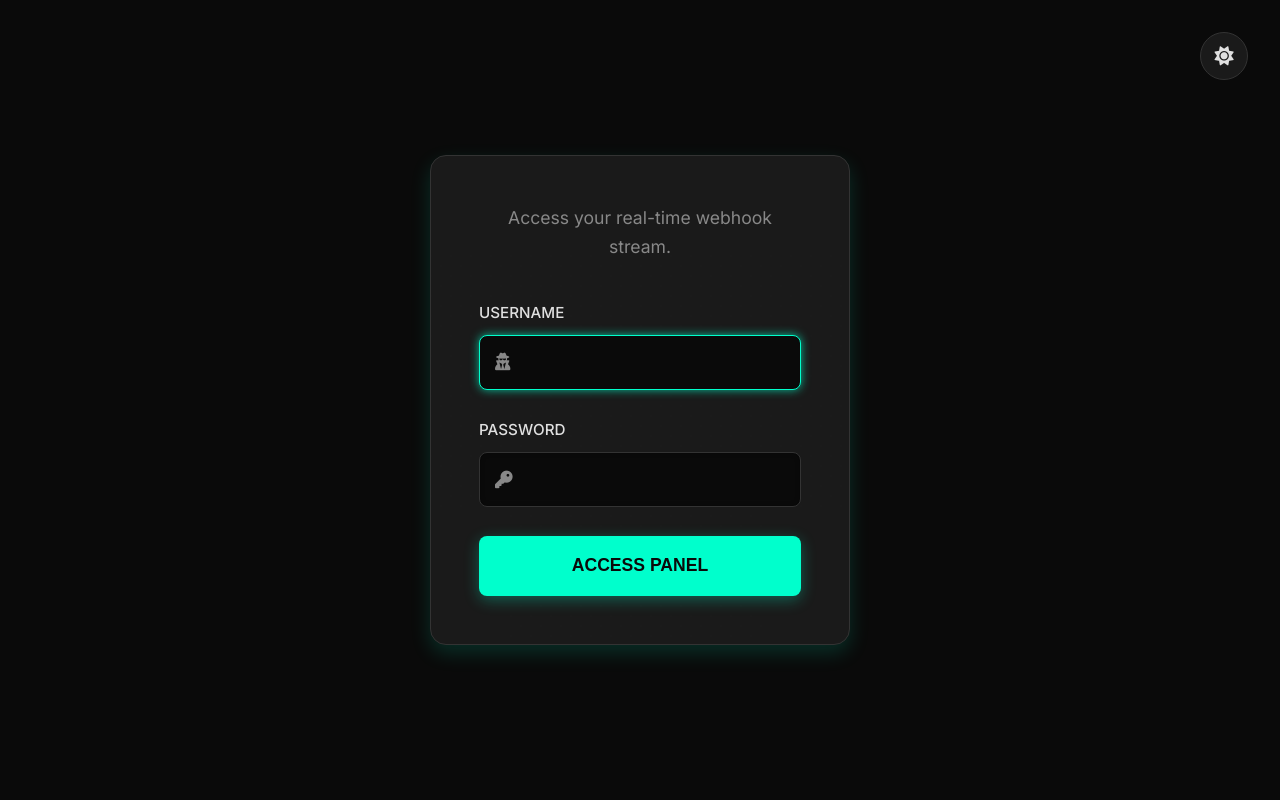
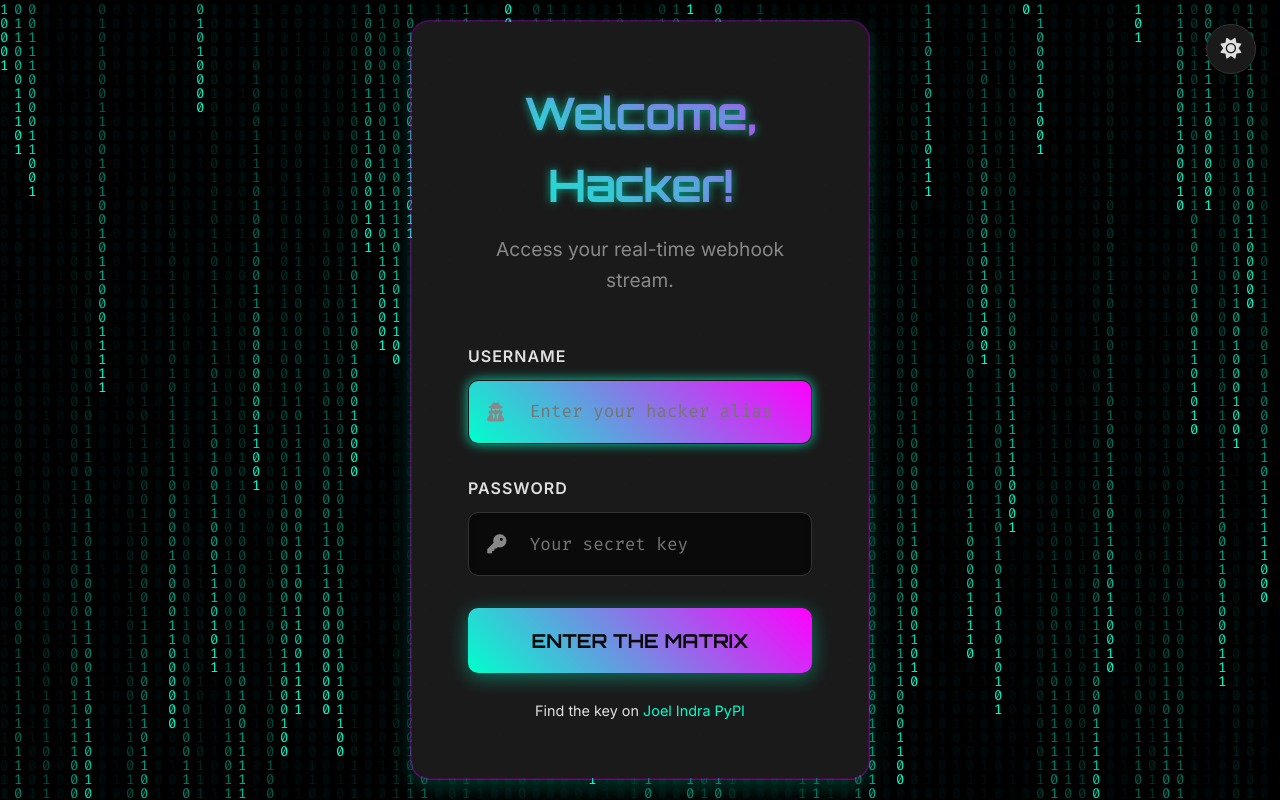
Before and after one commit to joelindra/Demeter, a Flask app: page /login in a window 1280 px wide. Run offline with Flask 3, Linux system fonts and the light colour scheme.

Commit message:
Update login.html

```diff
--- a/templates/login.html
+++ b/templates/login.html
@@ -5,46 +5,47 @@
     <meta name="viewport" content="width=device-width, initial-scale=1.0">
     <title>Login - Webhook Monitor</title>
     <link href="https://cdnjs.cloudflare.com/ajax/libs/font-awesome/6.0.0/css/all.min.css" rel="stylesheet">
-    <link href="https://fonts.googleapis.com/css2?family=Fira+Code:wght@400;500;600&family=Inter:wght@300;400;500;600;700;800&display=swap" rel="stylesheet">
+    <link href="https://fonts.googleapis.com/css2?family=Fira+Code:wght@400;500;600&family=Inter:wght@300;400;500;600;700;800&family=Orbitron:wght@400;700&display=swap" rel="stylesheet">
     <style>
         :root {
-            --bg-primary: #0A0A0A; /* Near black */
-            --bg-secondary: #1A1A1A; /* Darker gray for container */
-            --text-primary: #E0E0E0; /* Light gray */
-            --text-secondary: #888888; /* Muted gray */
-            --accent: #00FFCC; /* Vibrant Teal/Cyan */
-            --border: #333333; /* Darker border */
-            --card-shadow: 0 8px 20px rgba(0, 255, 204, 0.15); /* More pronounced glow for login box */
-            --hover-shadow: 0 12px 25px rgba(0, 255, 204, 0.25); /* Even stronger hover glow */
-            --input-focus-glow: 0 0 10px rgba(0, 255, 204, 0.7); /* Stronger glow for inputs */
-            --error: #FF4444; /* Brighter error red */
+            --bg-primary: #0A0A0A;
+            --bg-secondary: #1A1A1A;
+            --text-primary: #E0E0E0;
+            --text-secondary: #888888;
+            --accent: #00FFCC;
+            --accent-gradient: linear-gradient(45deg, #00FFCC, #FF00FF);
+            --border: #333333;
+            --card-shadow: 0 8px 20px rgba(0, 255, 204, 0.2);
+            --hover-shadow: 0 12px 30px rgba(0, 255, 204, 0.3);
+            --input-focus-glow: 0 0 12px rgba(0, 255, 204, 0.8);
+            --error: #FF4444;
         }
 
-        /* Dark theme (default for this design) */
         [data-theme="dark"] {
             --bg-primary: #0A0A0A;
             --bg-secondary: #1A1A1A;
             --text-primary: #E0E0E0;
             --text-secondary: #888888;
             --accent: #00FFCC;
+            --accent-gradient: linear-gradient(45deg, #00FFCC, #FF00FF);
             --border: #333333;
-            --card-shadow: 0 8px 20px rgba(0, 255, 204, 0.15);
-            --hover-shadow: 0 12px 25px rgba(0, 255, 204, 0.25);
-            --input-focus-glow: 0 0 10px rgba(0, 255, 204, 0.7);
+            --card-shadow: 0 8px 20px rgba(0, 255, 204, 0.2);
+            --hover-shadow: 0 12px 30px rgba(0, 255, 204, 0.3);
+            --input-focus-glow: 0 0 12px rgba(0, 255, 204, 0.8);
             --error: #FF4444;
         }
 
-        /* Light theme - for completeness */
         [data-theme="light"] {
-            --bg-primary: #ffffff;
-            --bg-secondary: #f4f4f4;
+            --bg-primary: #F5F5F5;
+            --bg-secondary: #FFFFFF;
             --text-primary: #111111;
             --text-secondary: #666666;
             --accent: #000000;
+            --accent-gradient: linear-gradient(45deg, #000000, #444444);
             --border: #e0e0e0;
-            --card-shadow: 0 4px 6px rgba(0, 0, 0, 0.05);
-            --hover-shadow: 0 8px 15px rgba(0, 0, 0, 0.1);
-            --input-focus-glow: 0 0 5px rgba(0, 0, 0, 0.2);
+            --card-shadow: 0 4px 8px rgba(0, 0, 0, 0.1);
+            --hover-shadow: 0 8px 16px rgba(0, 0, 0, 0.15);
+            --input-focus-glow: 0 0 6px rgba(0, 0, 0, 0.3);
             --error: #ff4a4a;
         }
 
@@ -52,7 +53,7 @@
             margin: 0;
             padding: 0;
             box-sizing: border-box;
-            transition: all 0.3s ease; /* Smooth transitions for theme changes */
+            transition: all 0.3s ease;
         }
 
         body {
@@ -64,23 +65,41 @@
             display: flex;
             align-items: center;
             justify-content: center;
-            position: relative; /* For theme toggle positioning */
+            position: relative;
+            overflow: hidden;
+        }
+
+        /* Matrix-like background animation */
+        #matrix-bg {
+            position: absolute;
+            top: 0;
+            left: 0;
+            width: 100%;
+            height: 100%;
+            z-index: -2;
+            background: var(--bg-primary);
         }
 
         .login-container {
             width: 100%;
-            max-width: 420px; /* Slightly wider */
-            padding: 3rem; /* More padding */
+            max-width: 460px;
+            padding: 3.5rem;
             background: var(--bg-secondary);
-            border-radius: 16px; /* More rounded corners */
-            border: 1px solid var(--border); /* Subtle border */
+            border-radius: 20px;
+            border: 2px solid transparent;
+            background-clip: padding-box;
             box-shadow: var(--card-shadow);
             position: relative;
             overflow: hidden;
-            z-index: 1; /* Ensure it's above background effects */
+            z-index: 1;
+            animation: glowBorder 2s infinite alternate;
         }
 
-        /* Background grid/dots effect for extra hacker feel */
+        @keyframes glowBorder {
+            0% { border-color: rgba(0, 255, 204, 0.3); }
+            100% { border-color: rgba(255, 0, 255, 0.3); }
+        }
+
         .login-container::before {
             content: '';
             position: absolute;
@@ -88,43 +107,53 @@
             left: 0;
             right: 0;
             bottom: 0;
-            background:
-                radial-gradient(circle, var(--border) 1px, transparent 1px) 0 0 / 20px 20px,
-                radial-gradient(circle, var(--border) 1px, transparent 1px) 10px 10px / 20px 20px;
-            opacity: 0.05; /* Very subtle */
+            background: radial-gradient(circle, var(--border) 1px, transparent 1px) 0 0 / 25px 25px;
+            opacity: 0.08;
             z-index: -1;
         }
 
-
         .login-header {
             text-align: center;
-            margin-bottom: 2.5rem; /* More space */
+            margin-bottom: 3rem;
         }
 
         h1 {
-            font-size: 2.5rem; /* Larger title */
-            font-weight: 800;
-            letter-spacing: -1.5px; /* Tighter letter spacing */
-            margin-bottom: 0.75rem;
-            color: var(--accent); /* Accent color for title */
-            text-shadow: 0 0 8px rgba(0, 255, 204, 0.5); /* Glow effect */
+            font-family: 'Orbitron', sans-serif;
+            font-size: 2.8rem;
+            font-weight: 700;
+            letter-spacing: -1px;
+            margin-bottom: 0.8rem;
+            background: var(--accent-gradient);
+            -webkit-background-clip: text;
+            -webkit-text-fill-color: transparent;
+            text-shadow: 0 0 10px rgba(0, 255, 204, 0.6);
         }
 
         .login-subtitle {
             color: var(--text-secondary);
-            font-size: 1.1rem; /* Slightly larger */
+            font-size: 1.2rem;
+            font-weight: 400;
+            opacity: 0.9;
+            transform: translateY(10px);
+            animation: fadeIn 1s ease forwards;
+        }
+
+        @keyframes fadeIn {
+            to { transform: translateY(0); opacity: 1; }
         }
 
         .form-group {
-            margin-bottom: 1.8rem; /* More space between form groups */
+            margin-bottom: 2rem;
         }
 
         .form-group label {
             display: block;
-            margin-bottom: 0.6rem; /* More space below label */
-            font-weight: 500;
+            margin-bottom: 0.7rem;
+            font-weight: 600;
             color: var(--text-primary);
-            font-size: 0.95rem;
+            font-size: 1rem;
+            text-transform: uppercase;
+            letter-spacing: 1px;
         }
 
         .input-with-icon {
@@ -133,150 +162,194 @@
 
         .input-with-icon i {
             position: absolute;
-            left: 1rem;
+            left: 1.2rem;
             top: 50%;
             transform: translateY(-50%);
             color: var(--text-secondary);
-            font-size: 1.1rem; /* Slightly larger icon */
-            pointer-events: none; /* Make icon not interfere with input click */
+            font-size: 1.2rem;
+            transition: color 0.3s ease;
         }
 
         .form-control {
             width: 100%;
-            padding: 1rem;
-            padding-left: 3.5rem; /* Room for larger icon */
+            padding: 1.2rem 1.2rem 1.2rem 3.8rem;
             border: 1px solid var(--border);
-            border-radius: 8px;
+            border-radius: 10px;
             background: var(--bg-primary);
             color: var(--text-primary);
-            font-size: 1rem;
-            box-shadow: inset 0 0 5px rgba(0, 0, 0, 0.3); /* Inner shadow for depth */
-            font-family: 'Fira Code', monospace; /* Monospaced font for inputs */
+            font-size: 1.1rem;
+            box-shadow: inset 0 0 6px rgba(0, 0, 0, 0.4);
+            font-family: 'Fira Code', monospace;
         }
 
         .form-control:focus {
             outline: none;
-            border-color: var(--accent);
-            box-shadow: var(--input-focus-glow); /* Accent glow on focus */
+            border-color: transparent;
+            background: var(--accent-gradient);
+            -webkit-background-clip: padding-box;
+            box-shadow: var(--input-focus-glow);
+            color: var(--bg-primary);
+        }
+
+        .form-control:focus + i {
+            color: var(--bg-primary);
         }
 
         .btn {
             width: 100%;
-            padding: 1.2rem; /* Larger button */
+            padding: 1.3rem;
             border: none;
-            border-radius: 8px;
-            font-weight: 600;
+            border-radius: 10px;
+            font-weight: 700;
+            font-family: 'Orbitron', sans-serif;
             cursor: pointer;
-            font-size: 1.1rem; /* Larger text */
-            transition: all 0.3s ease;
-            background: var(--accent);
+            font-size: 1.2rem;
+            background: var(--accent-gradient);
             color: var(--bg-primary);
-            box-shadow: 0 4px 15px rgba(0, 255, 204, 0.3); /* Initial button glow */
+            box-shadow: 0 4px 20px rgba(0, 255, 204, 0.4);
+            position: relative;
+            overflow: hidden;
+        }
+
+        .btn::before {
+            content: '';
+            position: absolute;
+            top: 0;
+            left: -100%;
+            width: 100%;
+            height: 100%;
+            background: linear-gradient(90deg, transparent, rgba(255, 255, 255, 0.3), transparent);
+            transition: left 0.5s ease;
+        }
+
+        .btn:hover::before {
+            left: 100%;
         }
 
         .btn:hover {
-            transform: translateY(-3px) scale(1.01); /* More pronounced lift */
-            box-shadow: var(--hover-shadow); /* Stronger glow on hover */
+            transform: translateY(-4px) scale(1.02);
+            box-shadow: var(--hover-shadow);
         }
 
         .theme-toggle {
             position: absolute;
-            top: 2rem; /* Adjusted for consistency */
-            right: 2rem; /* Adjusted for consistency */
-            background: var(--bg-secondary); /* Match other elements */
+            top: 1.5rem;
+            right: 1.5rem;
+            background: var(--bg-secondary);
             border: 1px solid var(--border);
             color: var(--text-primary);
-            width: 48px; /* Larger toggle */
-            height: 48px; /* Larger toggle */
+            width: 50px;
+            height: 50px;
             border-radius: 50%;
             cursor: pointer;
-            font-size: 1.2rem; /* Larger icon */
-            transition: transform 0.3s ease, background 0.3s ease, border-color 0.3s ease;
+            font-size: 1.3rem;
             display: flex;
             justify-content: center;
             align-items: center;
-            z-index: 10; /* Ensure it's on top */
+            z-index: 10;
+            transition: transform 0.4s ease, background 0.3s ease, border-color 0.3s ease;
         }
 
         .theme-toggle:hover {
-            transform: rotate(45deg) scale(1.05);
+            transform: rotate(360deg);
             border-color: var(--accent);
-            box-shadow: 0 0 10px rgba(0, 255, 204, 0.5); /* Accent glow */
+            box-shadow: 0 0 12px rgba(0, 255, 204, 0.6);
         }
 
         .error-message {
-            background-color: var(--error);
+            background: var(--error);
             color: white;
-            padding: 0.85rem; /* Slightly more padding */
-            border-radius: 8px;
-            margin-bottom: 2rem; /* More space below error message */
-            font-size: 0.95rem;
+            padding: 1rem;
+            border-radius: 10px;
+            margin-bottom: 2rem;
+            font-size: 1rem;
             text-align: center;
             display: flex;
             align-items: center;
             justify-content: center;
-            gap: 0.5rem;
+            gap: 0.6rem;
             font-weight: 500;
-            box-shadow: 0 0 10px rgba(255, 68, 68, 0.5); /* Error glow */
+            box-shadow: 0 0 12px rgba(255, 68, 68, 0.6);
+            animation: shake 0.3s ease;
+        }
+
+        @keyframes shake {
+            0%, 100% { transform: translateX(0); }
+            25% { transform: translateX(-5px); }
+            75% { transform: translateX(5px); }
         }
 
         @media (max-width: 480px) {
             .login-container {
-                padding: 2rem;
-                max-width: 90%;
+                padding: 2.5rem;
+                max-width: 95%;
             }
             .theme-toggle {
                 top: 1rem;
                 right: 1rem;
-                width: 40px;
-                height: 40px;
+                width: 45px;
+                height: 45px;
+                font-size: 1.1rem;
+            }
+            h1 {
+                font-size: 2.2rem;
+            }
+            .login-subtitle {
                 font-size: 1rem;
             }
         }
     </style>
 </head>
 <body>
+    <canvas id="matrix-bg"></canvas>
     <button class="theme-toggle" onclick="toggleTheme()" aria-label="Toggle theme">
         <i class="fas fa-moon"></i>
     </button>
 
     <div class="login-container">
         <div class="login-header">
-            <p class="login-subtitle">Access your real-time webhook stream.</p> </div>
+            <h1>Welcome, Hacker!</h1>
+            <p class="login-subtitle">Access your real-time webhook stream.</p>
+        </div>
 
         {% if error %}
         <div class="error-message">
-            <i class="fas fa-exclamation-triangle"></i> {{ error }} </div>
+            <i class="fas fa-exclamation-triangle"></i> {{ error }}
+        </div>
         {% endif %}
 
         <form action="/login" method="POST">
             <div class="form-group">
-                <label for="username">USERNAME</label> <div class="input-with-icon">
-                    <i class="fas fa-user-secret"></i> <input type="text" id="username" name="username" class="form-control" required autofocus>
+                <label for="username">USERNAME</label>
+                <div class="input-with-icon">
+                    <i class="fas fa-user-secret"></i>
+                    <input type="text" id="username" name="username" class="form-control" placeholder="Enter your hacker alias" required autofocus>
                 </div>
             </div>
 
             <div class="form-group">
-                <label for="password">PASSWORD</label> <div class="input-with-icon">
-                    <i class="fas fa-key"></i> <input type="password" id="password" name="password" class="form-control" required>
+                <label for="password">PASSWORD</label>
+                <div class="input-with-icon">
+                    <i class="fas fa-key"></i>
+                    <input type="password" id="password" name="password" class="form-control" placeholder="Your secret key" required>
                 </div>
             </div>
 
-            <button type="submit" class="btn">ACCESS PANEL</button> </form>
+            <button type="submit" class="btn">ENTER THE MATRIX</button>
+        </form>
+        <br>
+        <p style="text-align: center; font-size: 0.9rem;">
+            Find the key on <a href="https://pypi.org/user/Anonre/" style="color: var(--accent); text-decoration: none;">Joel Indra PyPI</a>
+        </p>
     </div>
 
     <script>
         // Initialize theme from localStorage
         document.addEventListener('DOMContentLoaded', () => {
-            const savedTheme = localStorage.getItem('theme');
-            // Default to dark mode for hacker aesthetic
-            if (savedTheme === 'light') {
-                toggleTheme(); // This will switch it to light mode
-            } else {
-                // Ensure dark mode is applied if no theme is saved or if dark is saved
-                document.documentElement.setAttribute('data-theme', 'dark');
-                document.querySelector('.theme-toggle i').className = 'fas fa-sun';
-            }
+            const savedTheme = localStorage.getItem('theme') || 'dark';
+            document.documentElement.setAttribute('data-theme', savedTheme);
+            document.querySelector('.theme-toggle i').className = savedTheme === 'dark' ? 'fas fa-sun' : 'fas fa-moon';
+            initMatrixBackground();
         });
 
         function toggleTheme() {
@@ -284,8 +357,43 @@
             const newTheme = currentTheme === 'dark' ? 'light' : 'dark';
             document.documentElement.setAttribute('data-theme', newTheme);
             const icon = document.querySelector('.theme-toggle i');
-            icon.className = newTheme === 'dark' ? 'fas fa-sun' : 'fas fa-moon'; // Sun for dark, Moon for light
+            icon.className = newTheme === 'dark' ? 'fas fa-sun' : 'fas fa-moon';
             localStorage.setItem('theme', newTheme);
+        }
+
+        // Matrix background animation
+        function initMatrixBackground() {
+            const canvas = document.getElementById('matrix-bg');
+            const ctx = canvas.getContext('2d');
+            canvas.width = window.innerWidth;
+            canvas.height = window.innerHeight;
+
+            const chars = '01';
+            const fontSize = 14;
+            const columns = canvas.width / fontSize;
+            const drops = Array(Math.floor(columns)).fill(1);
+
+            function draw() {
+                ctx.fillStyle = 'rgba(10, 10, 10, 0.05)';
+                ctx.fillRect(0, 0, canvas.width, canvas.height);
+                ctx.fillStyle = '#00FFCC';
+                ctx.font = `${fontSize}px 'Fira Code'`;
+
+                for (let i = 0; i < drops.length; i++) {
+                    const text = chars.charAt(Math.floor(Math.random() * chars.length));
+                    ctx.fillText(text, i * fontSize, drops[i] * fontSize);
+                    if (drops[i] * fontSize > canvas.height && Math.random() > 0.975) {
+                        drops[i] = 0;
+                    }
+                    drops[i]++;
+                }
+            }
+
+            setInterval(draw, 33);
+            window.addEventListener('resize', () => {
+                canvas.width = window.innerWidth;
+                canvas.height = window.innerHeight;
+            });
         }
     </script>
 </body>
```
